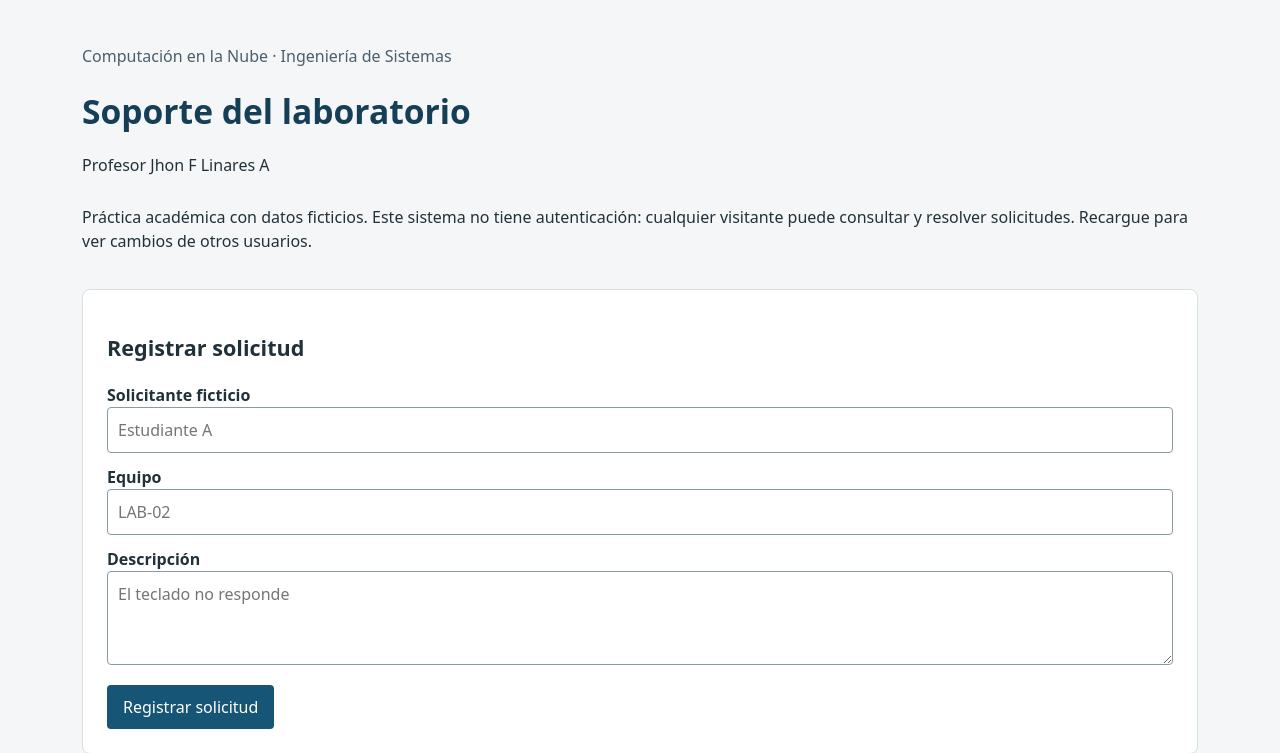
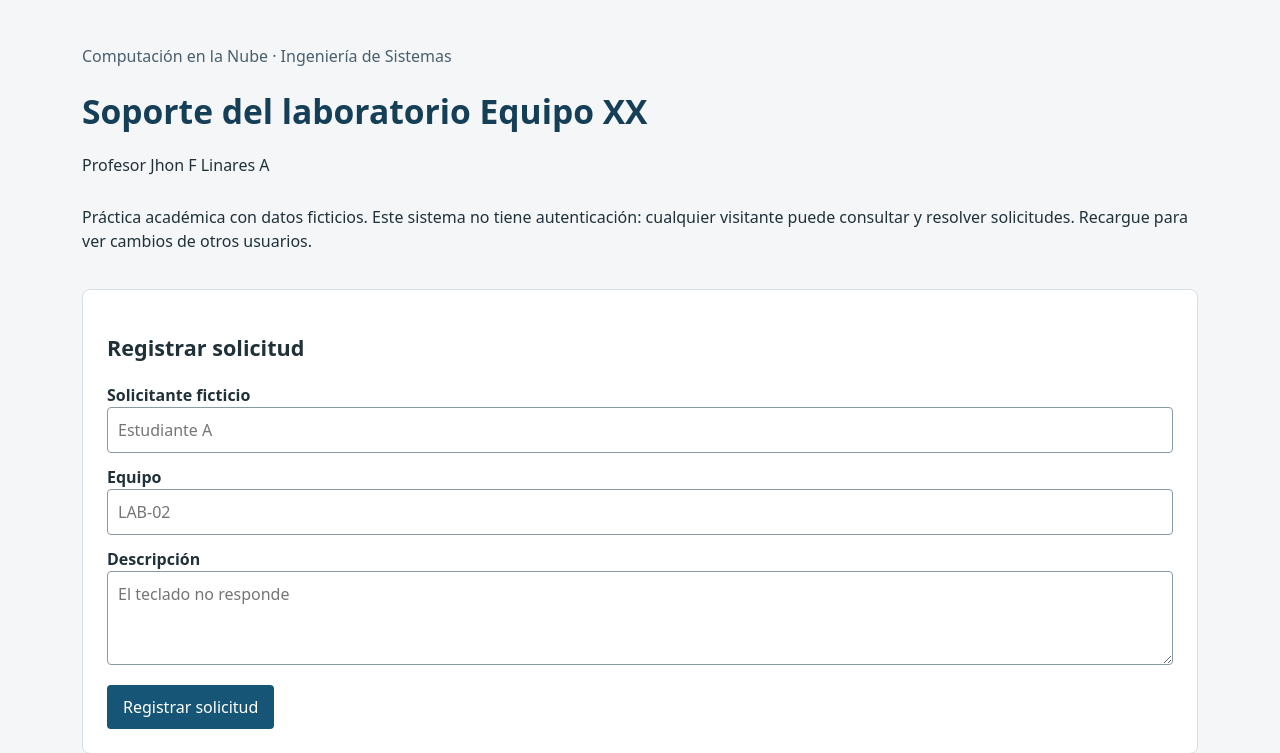
Before and after one commit to jutonito/soporte-nube-equipoXX, a Flask app: page / in a window 1280 px wide. Shown: the top 753 px of the page. Run offline with Flask 3, Linux system fonts and the light colour scheme; parts of the project's set-up code (start-up, migrations or seed data) failed here and were passed over; some libraries are stand-ins or nearby versions.

Commit message:
Actualiza encabezado del equipo

```diff
--- a/templates/index.html
+++ b/templates/index.html
@@ -3,14 +3,14 @@
 <head>
   <meta charset="utf-8">
   <meta name="viewport" content="width=device-width, initial-scale=1">
-  <title>Soporte del laboratorio</title>
+  <title>Soporte del laboratorio Equipo XX</title>
   <link rel="stylesheet" href="{{ url_for('static', filename='styles.css') }}">
 </head>
 <body>
 <main>
   <header>
     <p class="institucion">Computación en la Nube · Ingeniería de Sistemas</p>
-    <h1>Soporte del laboratorio</h1>
+    <h1>Soporte del laboratorio Equipo XX</h1>
     <p>Profesor Jhon F Linares A</p>
   </header>
   <p class="aviso">Práctica académica con datos ficticios. Este sistema no tiene autenticación:
```
